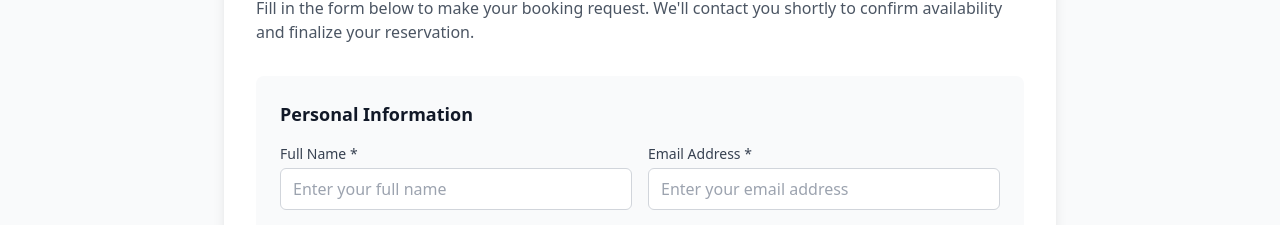
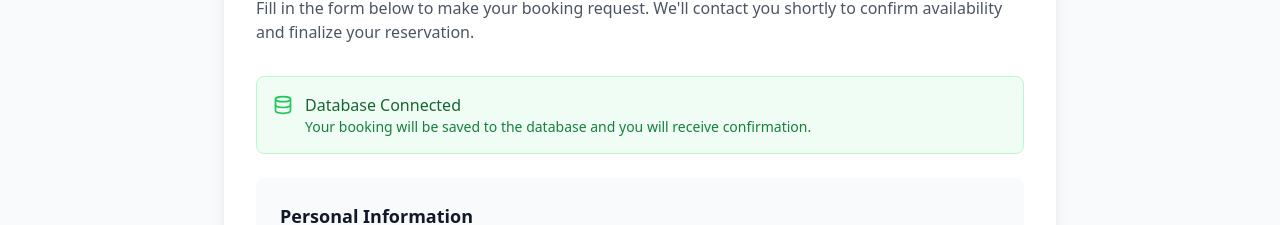
Before and after one commit to Dev01kimani/ACKguest_housewebsite, a React (Vite) app: page /booking in a window 1280 px wide. Shown: the part 480-705 px from the top of the page. Built offline with nearby package versions, Linux system fonts and the light colour scheme; no server answers; the database is empty.

Commit message:
Fix Real Supabase Connection

```diff
--- a/src/components/BookingForm.tsx
+++ b/src/components/BookingForm.tsx
@@ -1,7 +1,8 @@
 import React, { useState } from 'react';
-import { Calendar, Users, MessageCircle, AlertCircle, CheckCircle } from 'lucide-react';
+import { Calendar, Users, MessageCircle, AlertCircle, CheckCircle, Database } from 'lucide-react';
 import { useRooms } from '../hooks/useRooms';
 import { useBookings } from '../hooks/useBookings';
+import { testSupabaseConnection } from '../lib/supabase';
 import type { BookingData } from '../utils/types';
 
 interface BookingFormProps {
@@ -22,21 +23,18 @@ const BookingForm: React.FC<BookingFormProps> = ({ selectedRoom, onSubmit }) =>
   });
 
   const [errors, setErrors] = useState<Partial<BookingData>>({});
+  const [isSupabaseConnected, setIsSupabaseConnected] = useState<boolean | null>(null);
   const { rooms, loading: roomsLoading } = useRooms(formData.checkIn, formData.checkOut);
   const { createBooking, loading: bookingLoading, error: bookingError } = useBookings();
 
-  // Check if we're using demo mode (no Supabase)
-  const isDemoMode = (): boolean => {
-    const supabaseUrl = import.meta.env.VITE_SUPABASE_URL;
-    const supabaseKey = import.meta.env.VITE_SUPABASE_ANON_KEY;
-
-    return !(supabaseUrl &&
-             supabaseKey &&
-             !supabaseUrl.includes('placeholder') &&
-             !supabaseKey.includes('placeholder') &&
-             supabaseUrl !== 'your_supabase_project_url' &&
-             supabaseKey !== 'your_supabase_anon_key');
-  };
+  // Test Supabase connection on component mount
+  React.useEffect(() => {
+    const checkConnection = async () => {
+      const connected = await testSupabaseConnection();
+      setIsSupabaseConnected(connected);
+    };
+    checkConnection();
+  }, []);
 
   const validateForm = (): boolean => {
     const newErrors: Partial<BookingData> = {};
@@ -76,9 +74,8 @@ const BookingForm: React.FC<BookingFormProps> = ({ selectedRoom, onSubmit }) =>
       }
     }
 
-    // In demo mode, all rooms are available
-    if (!isDemoMode()) {
-      // Check if selected room is available (only in real Supabase mode)
+    // Only check room availability if Supabase is connected
+    if (isSupabaseConnected) {
       const selectedRoomData = rooms.find(room => room.id === formData.roomType);
       if (selectedRoomData && !selectedRoomData.available) {
         newErrors.roomType = 'Selected room is not available for these dates';
@@ -153,15 +150,29 @@ const BookingForm: React.FC<BookingFormProps> = ({ selectedRoom, onSubmit }) =>
 
   return (
     <form onSubmit={handleSubmit} className="space-y-6">
-      {/* Demo Mode Notice */}
-      {isDemoMode() && (
-        <div className="bg-blue-50 border border-blue-200 rounded-lg p-4 flex items-start space-x-3">
-          <CheckCircle className="h-5 w-5 text-blue-500 mt-0.5" />
+      {/* Database Connection Status */}
+      {isSupabaseConnected !== null && (
+        <div className={`border rounded-lg p-4 flex items-start space-x-3 ${
+          isSupabaseConnected
+            ? 'bg-green-50 border-green-200'
+            : 'bg-blue-50 border-blue-200'
+        }`}>
+          <Database className={`h-5 w-5 mt-0.5 ${
+            isSupabaseConnected ? 'text-green-500' : 'text-blue-500'
+          }`} />
           <div>
-            <h4 className="text-blue-800 font-medium">Demo Mode</h4>
-            <p className="text-blue-700 text-sm">
-              This is a demonstration. Your booking will be simulated and stored locally.
-              In production, this would connect to a real database.
+            <h4 className={`font-medium ${
+              isSupabaseConnected ? 'text-green-800' : 'text-blue-800'
+            }`}>
+              {isSupabaseConnected ? 'Database Connected' : 'Demo Mode'}
+            </h4>
+            <p className={`text-sm ${
+              isSupabaseConnected ? 'text-green-700' : 'text-blue-700'
+            }`}>
+              {isSupabaseConnected
+                ? 'Your booking will be saved to the database and you will receive confirmation.'
+                : 'Database not available. Your booking will be simulated for demonstration purposes.'
+              }
             </p>
           </div>
         </div>
@@ -315,8 +326,8 @@ const BookingForm: React.FC<BookingFormProps> = ({ selectedRoom, onSubmit }) =>
             >
               <option value="">Select a room type</option>
               {rooms.map(room => (
-                <option key={room.id} value={room.id} disabled={!isDemoMode() && !room.available}>
-                  {room.name} - KSh {room.price.toLocaleString()}/night {!isDemoMode() && !room.available ? '(Not Available)' : ''}
+                <option key={room.id} value={room.id} disabled={isSupabaseConnected && !room.available}>
+                  {room.name} - KSh {room.price.toLocaleString()}/night {isSupabaseConnected && !room.available ? '(Not Available)' : ''}
                 </option>
               ))}
             </select>
@@ -380,7 +391,7 @@ const BookingForm: React.FC<BookingFormProps> = ({ selectedRoom, onSubmit }) =>
               <span>Processing...</span>
             </>
           ) : (
-            <span>{isDemoMode() ? 'Submit Demo Booking' : 'Submit Booking Request'}</span>
+            <span>{isSupabaseConnected ? 'Submit Booking Request' : 'Submit Demo Booking'}</span>
           )}
         </button>
 
--- a/src/hooks/useBookings.ts
+++ b/src/hooks/useBookings.ts
@@ -1,5 +1,5 @@
 import { useState } from 'react';
-import { supabase } from '../lib/supabase';
+import { supabase, testSupabaseConnection } from '../lib/supabase';
 import type { Database } from '../lib/supabase';
 import type { BookingData } from '../utils/types';
 
@@ -9,34 +9,19 @@ export const useBookings = () => {
   const [loading, setLoading] = useState(false);
   const [error, setError] = useState<string | null>(null);
 
-  const isSupabaseConfigured = (): boolean => {
-    const supabaseUrl = import.meta.env.VITE_SUPABASE_URL;
-    const supabaseKey = import.meta.env.VITE_SUPABASE_ANON_KEY;
-
-    return !!(supabaseUrl &&
-             supabaseKey &&
-             !supabaseUrl.includes('placeholder') &&
-             !supabaseKey.includes('placeholder') &&
-             supabaseUrl !== 'your_supabase_project_url' &&
-             supabaseKey !== 'your_supabase_anon_key');
-  };
-
   const createBooking = async (bookingData: BookingData): Promise<boolean> => {
     try {
       setLoading(true);
       setError(null);
 
-      // If Supabase is not configured, simulate successful booking
-      if (!isSupabaseConfigured()) {
-        console.log('Simulating booking creation (Supabase not configured):', bookingData);
+      // Test Supabase connection
+      const connectionTest = await testSupabaseConnection();
+
+      if (!connectionTest) {
+        console.log('Supabase not available, simulating booking creation:', bookingData);
 
         // Simulate API delay
         await new Promise(resolve => setTimeout(resolve, 1500));
-
-        // In a real scenario without database, you might:
-        // 1. Send email notification
-        // 2. Store in localStorage for demo purposes
-        // 3. Send to a webhook or external service
 
         // Store booking in localStorage for demo
         const existingBookings = JSON.parse(localStorage.getItem('demo_bookings') || '[]');
@@ -57,6 +42,7 @@ export const useBookings = () => {
       console.log('Creating booking with Supabase...');
 
       // First check if room is available
+      console.log('Checking room availability...');
       const { data: isAvailable, error: availabilityError } = await supabase
         .rpc('check_room_availability', {
           room_id_param: bookingData.roomType,
@@ -65,12 +51,15 @@ export const useBookings = () => {
         });
 
       if (availabilityError) {
-        throw new Error('Failed to check room availability');
+        console.error('Availability check error:', availabilityError);
+        throw new Error(`Failed to check room availability: ${availabilityError.message}`);
       }
 
       if (!isAvailable) {
         throw new Error('Room is not available for the selected dates');
       }
+
+      console.log('Room is available, proceeding with booking...');
 
       // Get room details to calculate total amount
       const { data: roomData, error: roomError } = await supabase
@@ -80,7 +69,8 @@ export const useBookings = () => {
         .single();
 
       if (roomError || !roomData) {
-        throw new Error('Failed to get room details');
+        console.error('Room fetch error:', roomError);
+        throw new Error(`Failed to get room details: ${roomError?.message || 'Room not found'}`);
       }
 
       // Calculate total amount
@@ -88,6 +78,8 @@ export const useBookings = () => {
       const checkOutDate = new Date(bookingData.checkOut);
       const nights = Math.ceil((checkOutDate.getTime() - checkInDate.getTime()) / (1000 * 3600 * 24));
       const totalAmount = nights * roomData.price;
+
+      console.log(`Calculated total: ${nights} nights × KSh ${roomData.price} = KSh ${totalAmount}`);
 
       // Create booking
       const bookingInsert: BookingInsert = {
@@ -103,12 +95,15 @@ export const useBookings = () => {
         status: 'pending'
       };
 
+      console.log('Inserting booking:', bookingInsert);
+
       const { error: insertError } = await supabase
         .from('bookings')
         .insert(bookingInsert);
 
       if (insertError) {
-        throw insertError;
+        console.error('Booking insert error:', insertError);
+        throw new Error(`Failed to create booking: ${insertError.message}`);
       }
 
       console.log('Booking created successfully in Supabase');
@@ -127,8 +122,10 @@ export const useBookings = () => {
       setLoading(true);
       setError(null);
 
-      // If Supabase is not configured, return demo bookings
-      if (!isSupabaseConfigured()) {
+      // Test Supabase connection
+      const connectionTest = await testSupabaseConnection();
+
+      if (!connectionTest) {
         console.log('Getting demo bookings from localStorage...');
         const demoBookings = JSON.parse(localStorage.getItem('demo_bookings') || '[]');
 
@@ -157,7 +154,10 @@ export const useBookings = () => {
 
       const { data, error } = await query;
 
-      if (error) throw error;
+      if (error) {
+        console.error('Bookings fetch error:', error);
+        throw new Error(`Failed to fetch bookings: ${error.message}`);
+      }
 
       return data;
     } catch (err) {
--- a/src/hooks/useRooms.ts
+++ b/src/hooks/useRooms.ts
@@ -1,5 +1,5 @@
 import { useState, useEffect } from 'react';
-import { supabase } from '../lib/supabase';
+import { supabase, testSupabaseConnection } from '../lib/supabase';
 import type { Database } from '../lib/supabase';
 
 type Room = Database['public']['Tables']['rooms']['Row'];
@@ -71,46 +71,34 @@ export const useRooms = (checkIn?: string, checkOut?: string) => {
       setLoading(true);
       setError(null);
 
-      // Check if we have valid Supabase configuration
-      const supabaseUrl = import.meta.env.VITE_SUPABASE_URL;
-      const supabaseKey = import.meta.env.VITE_SUPABASE_ANON_KEY;
+      // Test Supabase connection first
+      const connectionTest = await testSupabaseConnection();
 
-      console.log('Supabase URL:', supabaseUrl);
-      console.log('Supabase Key exists:', !!supabaseKey);
-
-      // Use fallback data if Supabase is not properly configured
-      if (!supabaseUrl || !supabaseKey ||
-          supabaseUrl.includes('placeholder') ||
-          supabaseKey.includes('placeholder') ||
-          supabaseUrl === 'your_supabase_project_url' ||
-          supabaseKey === 'your_supabase_anon_key') {
-
-        console.warn('Using fallback room data - Supabase not configured properly');
+      if (!connectionTest) {
+        console.warn('Supabase connection failed, using fallback data');
         setRooms(getFallbackRooms());
         return;
       }
 
-      // Try to fetch from Supabase
-      console.log('Attempting to fetch rooms from Supabase...');
+      // Fetch rooms from Supabase
+      console.log('Fetching rooms from Supabase...');
       const { data: roomsData, error: roomsError } = await supabase
         .from('rooms')
         .select('*')
         .order('price');
 
       if (roomsError) {
-        console.error('Supabase error:', roomsError);
-        console.warn('Falling back to static room data due to Supabase error');
+        console.error('Supabase rooms query error:', roomsError);
+        throw new Error(`Failed to fetch rooms: ${roomsError.message}`);
+      }
+
+      if (!roomsData || roomsData.length === 0) {
+        console.warn('No rooms found in database, using fallback data');
         setRooms(getFallbackRooms());
         return;
       }
 
-      if (!roomsData || roomsData.length === 0) {
-        console.warn('No rooms data received from Supabase, using fallback');
-        setRooms(getFallbackRooms());
-        return;
-      }
-
-      console.log('Successfully fetched rooms from Supabase:', roomsData.length);
+      console.log(`Successfully fetched ${roomsData.length} rooms from Supabase`);
 
       // Check availability for each room if dates are provided
       const roomsWithAvailability: RoomWithAvailability[] = [];
@@ -120,6 +108,7 @@ export const useRooms = (checkIn?: string, checkOut?: string) => {
 
         if (checkIn && checkOut) {
           try {
+            console.log(`Checking availability for room ${room.id}...`);
             const { data: availabilityData, error: availabilityError } = await supabase
               .rpc('check_room_availability', {
                 room_id_param: room.id,
@@ -128,11 +117,12 @@ export const useRooms = (checkIn?: string, checkOut?: string) => {
               });
 
             if (availabilityError) {
-              console.error('Availability check error:', availabilityError);
+              console.error('Availability check error for room', room.id, ':', availabilityError);
               // Default to available if check fails
               available = true;
             } else {
-              available = availabilityData || false;
+              available = availabilityData === true;
+              console.log(`Room ${room.id} availability:`, available);
             }
           } catch (err) {
             console.error('Error checking availability for room:', room.id, err);
@@ -149,7 +139,11 @@ export const useRooms = (checkIn?: string, checkOut?: string) => {
 
       setRooms(roomsWithAvailability);
     } catch (err) {
-      console.error('Error fetching rooms:', err);
+      console.error('Error in fetchRooms:', err);
+      const errorMessage = err instanceof Error ? err.message : 'Failed to fetch rooms';
+      setError(errorMessage);
+
+      // Use fallback data on error
       console.warn('Using fallback room data due to error');
       setRooms(getFallbackRooms());
     } finally {
--- a/src/lib/supabase.ts
+++ b/src/lib/supabase.ts
@@ -3,20 +3,32 @@ import { createClient } from '@supabase/supabase-js';
 const supabaseUrl = import.meta.env.VITE_SUPABASE_URL;
 const supabaseAnonKey = import.meta.env.VITE_SUPABASE_ANON_KEY;
 
-// Fallback for development - remove in production
-const defaultUrl = 'https://placeholder.supabase.co';
-const defaultKey = 'placeholder-key';
+console.log('Supabase Configuration:');
+console.log('- URL:', supabaseUrl);
+console.log('- Key exists:', !!supabaseAnonKey);
 
-// Use fallback values if environment variables are not set
-const finalUrl = supabaseUrl || defaultUrl;
-const finalKey = supabaseAnonKey || defaultKey;
+if (!supabaseUrl || !supabaseAnonKey) {
+  console.error('Missing Supabase environment variables');
+  throw new Error('Missing Supabase environment variables. Please check your .env file.');
+}
 
-console.log('Supabase Configuration:');
-console.log('- URL:', finalUrl);
-console.log('- Key exists:', !!finalKey);
-console.log('- Using fallback:', !supabaseUrl || !supabaseAnonKey);
+export const supabase = createClient(supabaseUrl, supabaseAnonKey);
 
-export const supabase = createClient(finalUrl, finalKey);
+// Test connection function
+export const testSupabaseConnection = async () => {
+  try {
+    const { data, error } = await supabase.from('rooms').select('count').limit(1);
+    if (error) {
+      console.error('Supabase connection test failed:', error);
+      return false;
+    }
+    console.log('Supabase connection test successful');
+    return true;
+  } catch (err) {
+    console.error('Supabase connection test error:', err);
+    return false;
+  }
+};
 
 export type Database = {
   public: {
```
